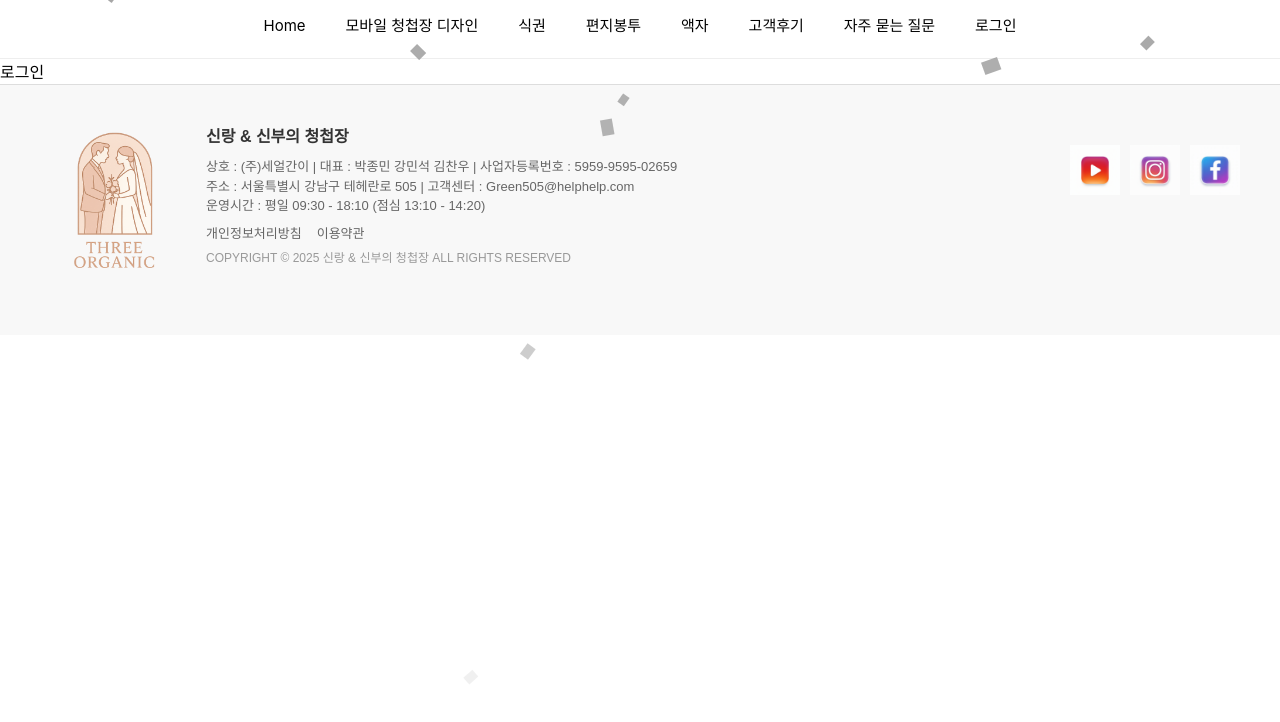
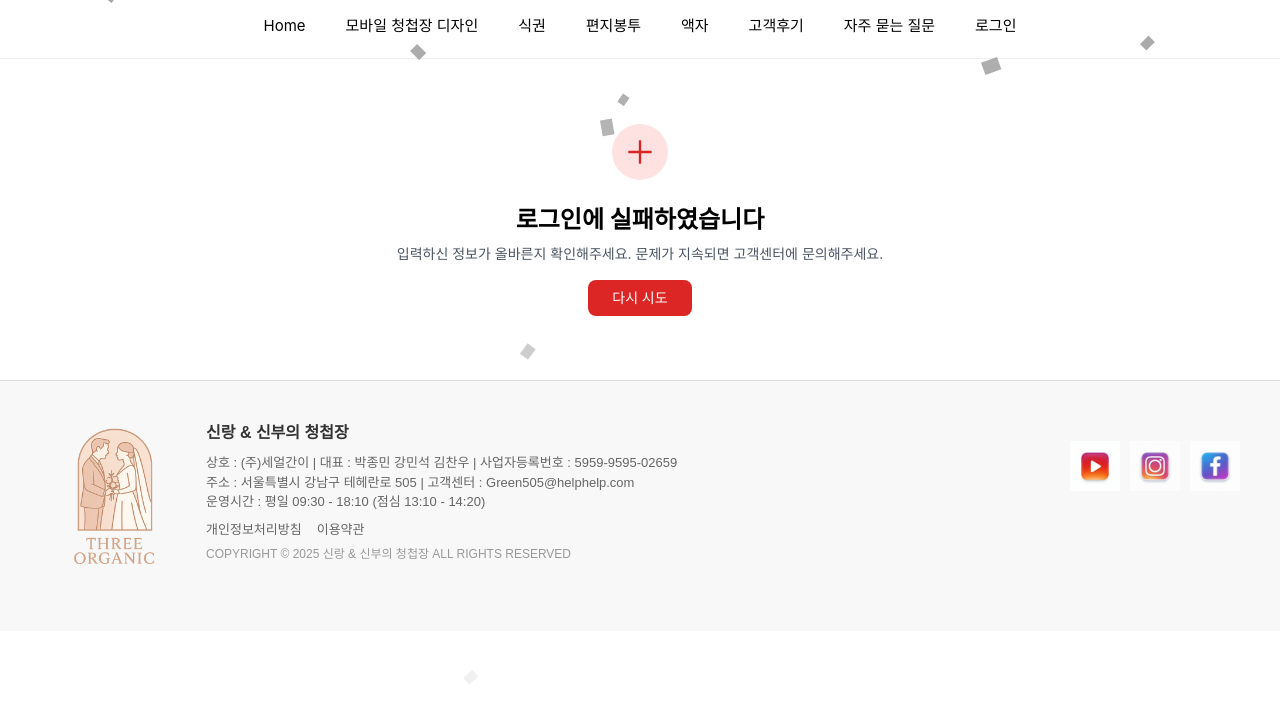
Before and after one commit to appleloverman/wedding-invitation, a React (Create React App) app: page /login in a window 1280 px wide. Shown: the top 722 px of the page. Built offline with nearby package versions, Linux system fonts and the light colour scheme; grey boxes are pictures that could not be loaded.

Commit message:
박종민 최종 끝!

```diff
--- a/src/pages/Login/Login.js
+++ b/src/pages/Login/Login.js
@@ -1,7 +1,32 @@
 import React from "react";
 
 function Login() {
-  return <div>로그인</div>;
+  return (
+    <section className="max-w-2xl mx-auto px-6 py-16 text-center">
+      <div className="mx-auto mb-6 inline-flex h-14 w-14 items-center justify-center rounded-full bg-red-100">
+        <svg
+          viewBox="0 0 24 24"
+          className="h-7 w-7 text-red-600"
+          fill="none"
+          stroke="currentColor"
+          strokeWidth="2"
+        >
+          <path d="M12 2v20m10-10H2" />
+        </svg>
+      </div>
+      <h1 className="text-2xl font-bold mb-2">로그인에 실패하였습니다</h1>
+      <p className="text-sm text-gray-600 mb-4">
+        입력하신 정보가 올바른지 확인해주세요. 문제가 지속되면 고객센터에
+        문의해주세요.
+      </p>
+      <button
+        onClick={() => window.location.reload()}
+        className="inline-block px-6 py-2 text-sm font-medium text-white bg-red-600 rounded-lg hover:bg-red-700"
+      >
+        다시 시도
+      </button>
+    </section>
+  );
 }
 
 export default Login;
```
